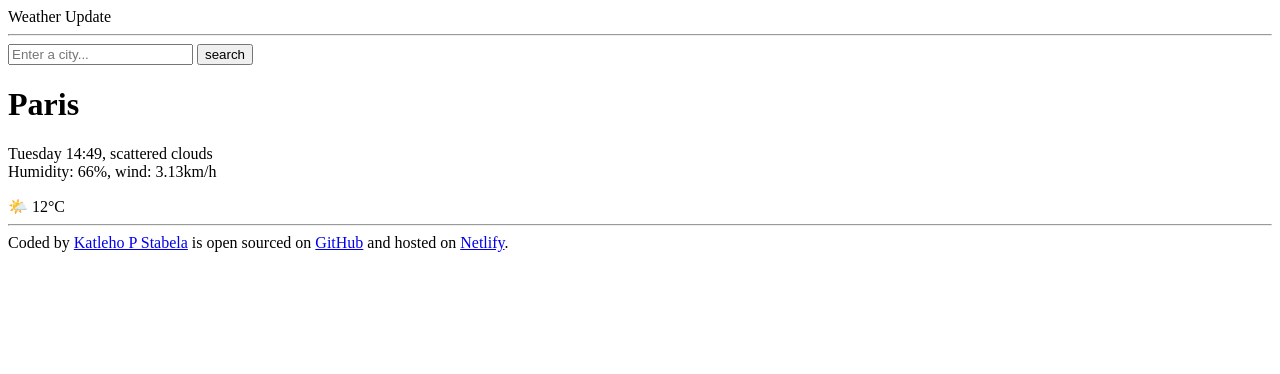
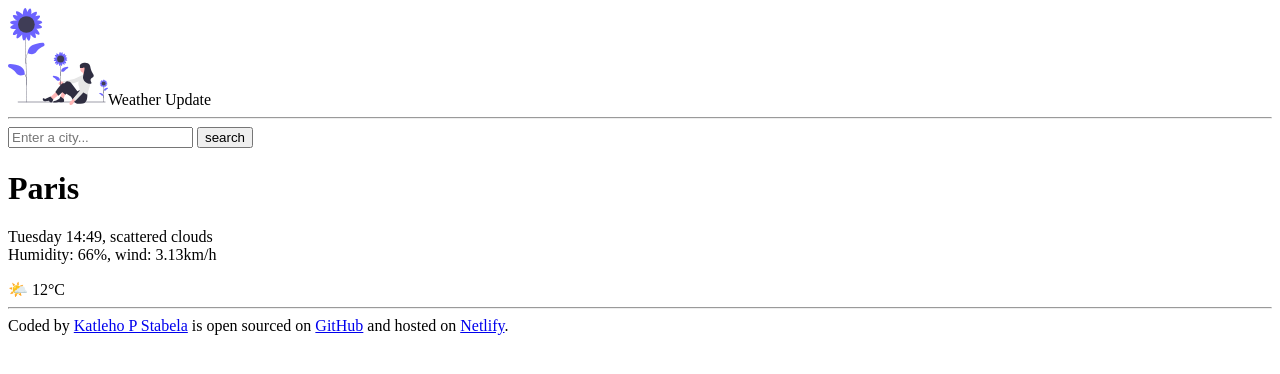
Before and after one commit to KPStabela/boemo-ba-leholimo, a plain HTML site: page index.html in a window 1280 px wide. Drawn offline with Linux system fonts and the light colour scheme.

Commit message:
Added an SVG illustration image to the header

```diff
--- a/index.html
+++ b/index.html
@@ -7,7 +7,7 @@
 </head>
 <body>
     <header>
-        Weather Update <br />
+        <img src="svg-illustrations/weather-illus.svg.svg" width="100px" />Weather Update <br />
         <hr />
         <form>
             <input type="search" placeholder="Enter a city..." required />
```
Also changed, not shown: svg-illustrations/weather-illus.svg.svg (added).
